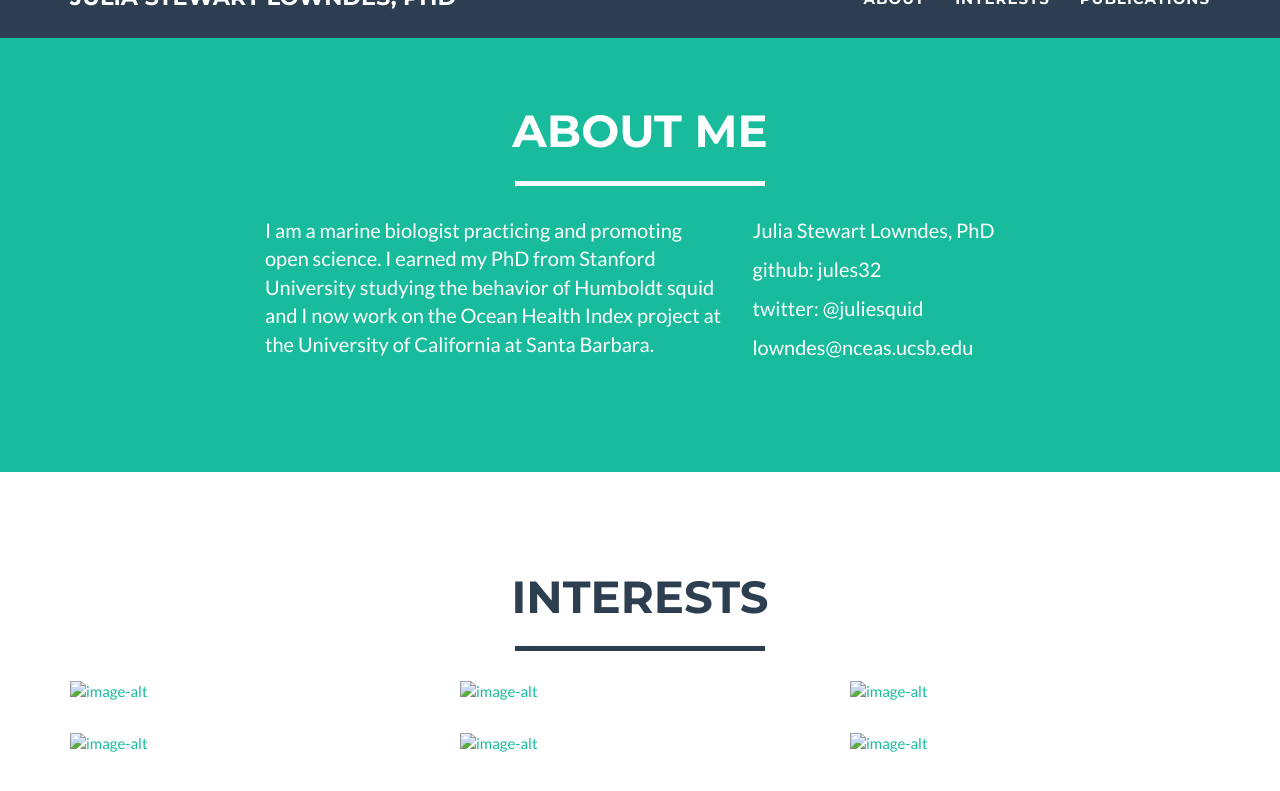
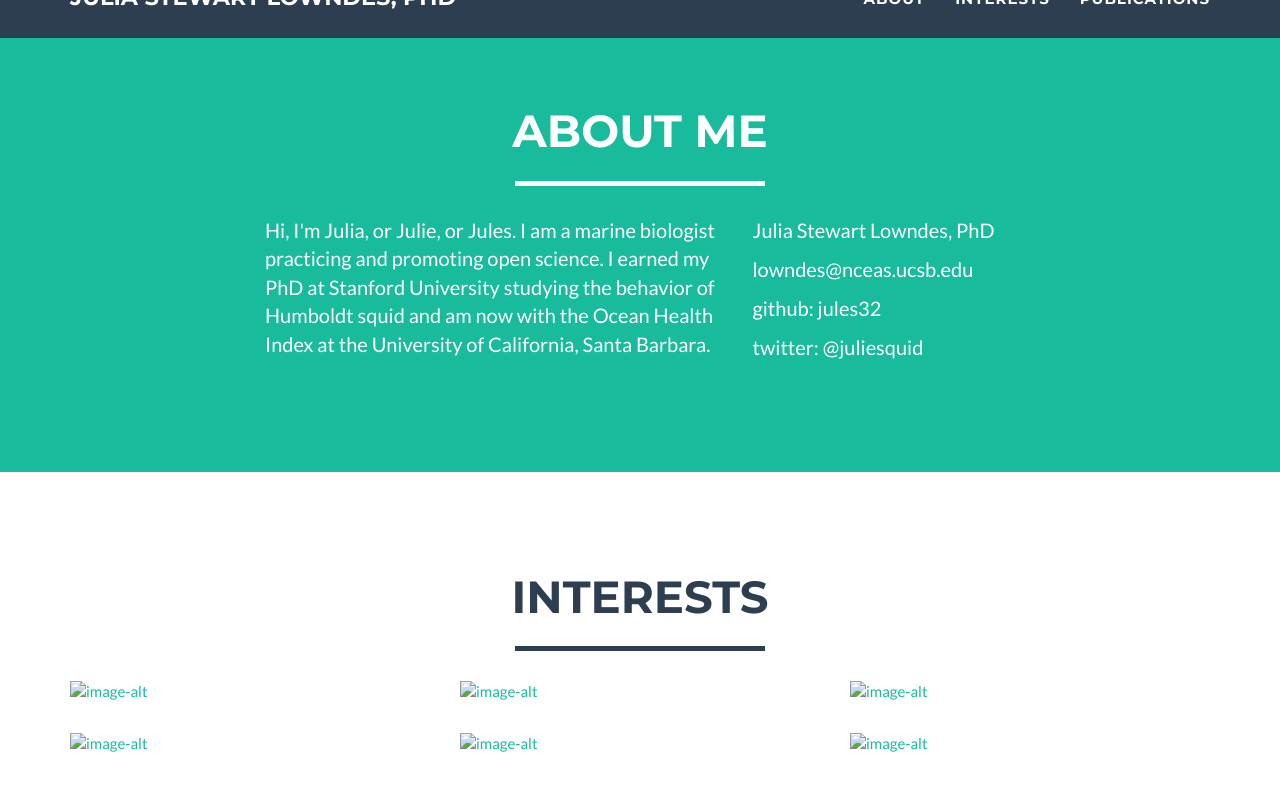
Before and after one commit to jules32/jules32.github.io, a Jekyll site: the page built from _posts/2016-02-15-mr-lowndes.md, in a window 1280 px wide and 900 px high, scrolled down 632 px, cut to the strip 42-833 px from the top of the window. Built offline with Jekyll 4.4.1, drawn with Linux system fonts in a browser that asks for light colours.

Commit message:
update about

```diff
--- a/_includes/about.html
+++ b/_includes/about.html
@@ -9,13 +9,13 @@
             </div>
             <div class="row">
                 <div class="col-lg-5 col-lg-offset-2">
-                    <p>I am a marine biologist practicing and promoting open science. I earned my PhD from Stanford University studying the behavior of Humboldt squid and I now work on the Ocean Health Index project at the University of California at Santa Barbara. </p>
+                    <p>Hi, I'm Julia, or Julie, or Jules. I am a marine biologist practicing and promoting open science. I earned my PhD at Stanford University studying the behavior of Humboldt squid and am now with the Ocean Health Index at the University of California, Santa Barbara. </p>
                 </div>
                 <div class="col-lg-5">
                     <p>Julia Stewart Lowndes, PhD</p>
+                    <p>lowndes@nceas.ucsb.edu</p>
                     <p>github: jules32</p>
                     <p>twitter: @juliesquid</p>
-                    <p>lowndes@nceas.ucsb.edu</p>
                 </div>
                     </a>
                 </div>
```
